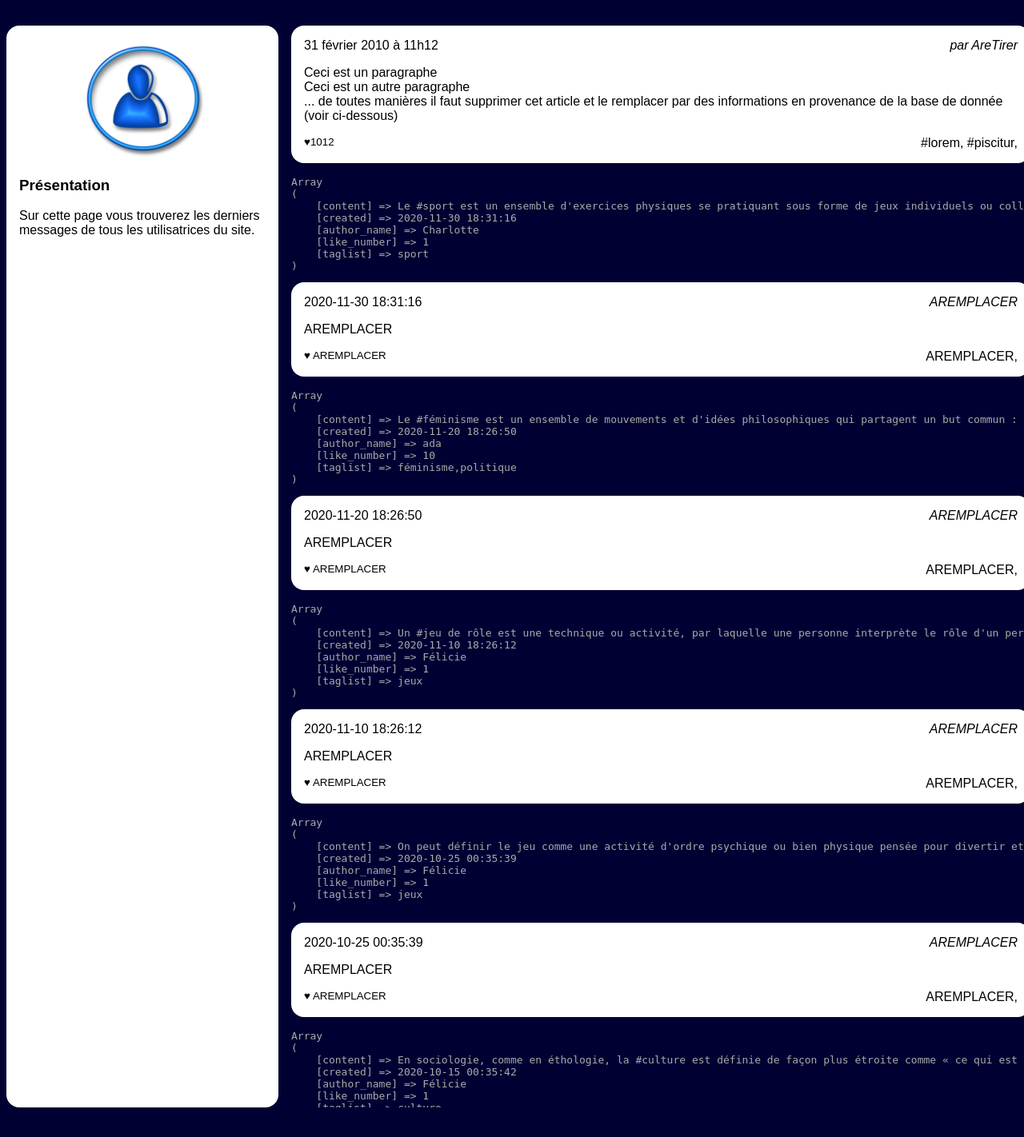
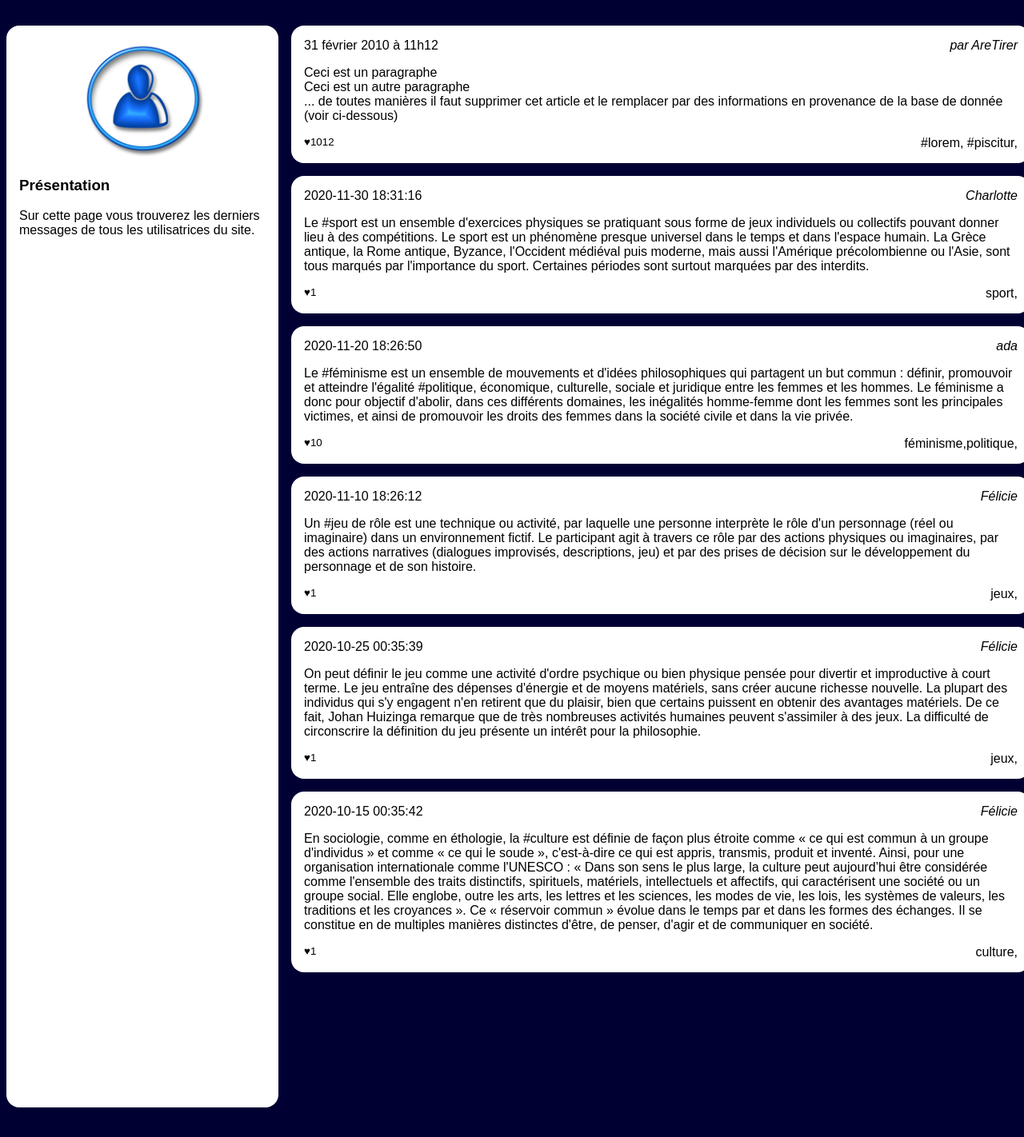
Before and after one commit to adatechschool/projet-collectif---reseau-social-php-redji_reseusocial, a PHP site: page /news.php in a window 1280 px wide. Shown: the part 92-1514 px from the top of the page at 80% size. Run offline with PHP 8.4, Linux system fonts and the light colour scheme; data comes from the database, SQL or seed files in the repository.

Commit message:
data insertion in articles of news.php page

```diff
--- a/Niveau1/news.php
+++ b/Niveau1/news.php
@@ -96,7 +96,7 @@
                 {
                     //la ligne ci-dessous doit etre supprimée mais regardez ce
                     //qu'elle affiche avant pour comprendre comment sont organisées les information dans votre
-                    echo "<pre>" . print_r($post, 1) . "</pre>";
+                    // echo "<pre>" . print_r($post, 1) . "</pre>";
 
                     // @todo : Votre mission c'est de remplacer les AREMPLACER par les bonnes valeurs
                     // ci-dessous par les bonnes valeurs cachées dans la variable $post
@@ -108,13 +108,13 @@
                         <h3>
                             <time><?php echo $post['created'] ?></time>
                         </h3>
-                        <address>AREMPLACER</address>
+                        <address><?php echo $post['author_name'] ?></address>
                         <div>
-                            <p>AREMPLACER</p>
+                            <p><?php echo $post['content'] ?></p>
                         </div>
                         <footer>
-                            <small>♥ AREMPLACER </small>
-                            <a href="">AREMPLACER</a>,
+                            <small>♥<?php echo $post['like_number'] ?></small>
+                            <a href=""><?php echo $post['taglist'] ?></a>,
                         </footer>
                     </article>
                     <?php
```
